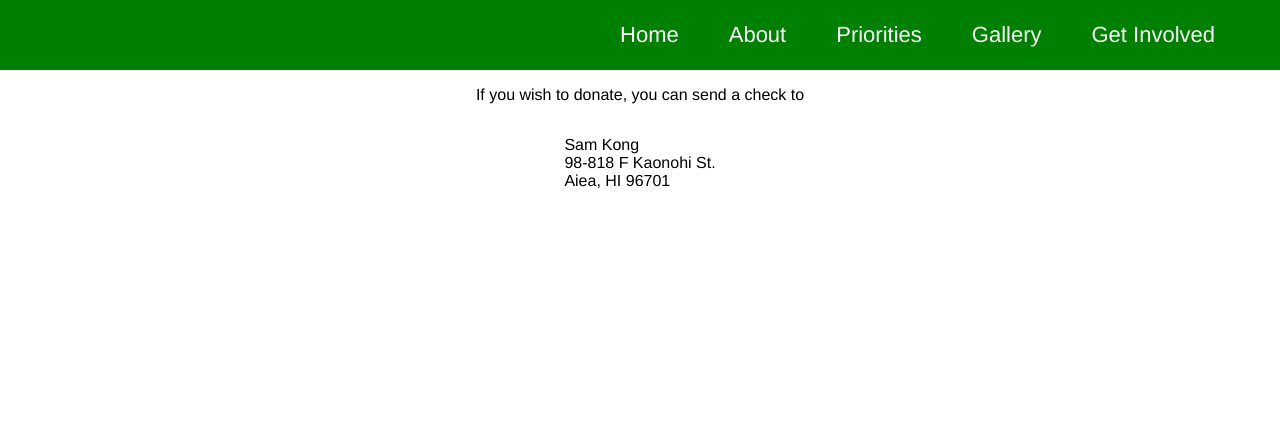
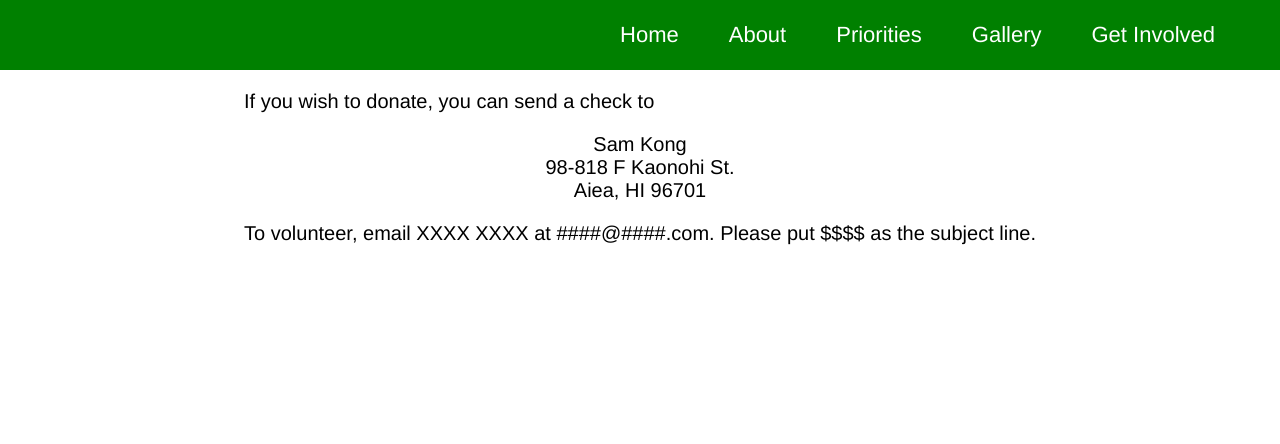
Before and after one commit to bkam03/district33, a Node project: template views/getinvolved.hbs in a window 1280 px wide. Shown: the top 444 px of the page. Run offline with Node 20 templates, Linux system fonts and the light colour scheme; the template is opened without the code that fills it, so the values that code supplies are empty; some libraries are stand-ins or nearby versions.

Commit message:
added classes for css markup

```diff
--- a/views/getinvolved.hbs
+++ b/views/getinvolved.hbs
@@ -1,7 +1,11 @@
 <div class="content">
+  <div class="getInvolved">
 
-  <p>If you wish to donate, you can send a check to</p>
-  <blockquote>
-    Sam Kong </br>98-818 F Kaonohi St.</br> Aiea, HI 96701
-  </blockquote>
+    <p>If you wish to donate, you can send a check to</p>
+    <blockquote class="address">
+      Sam Kong </br>98-818 F Kaonohi St.</br> Aiea, HI 96701
+    </blockquote>
+    <p>To volunteer, email XXXX XXXX at ####@####.com. Please put $$$$ as the subject line.</p>
+  </div>
+
 </div>
```
